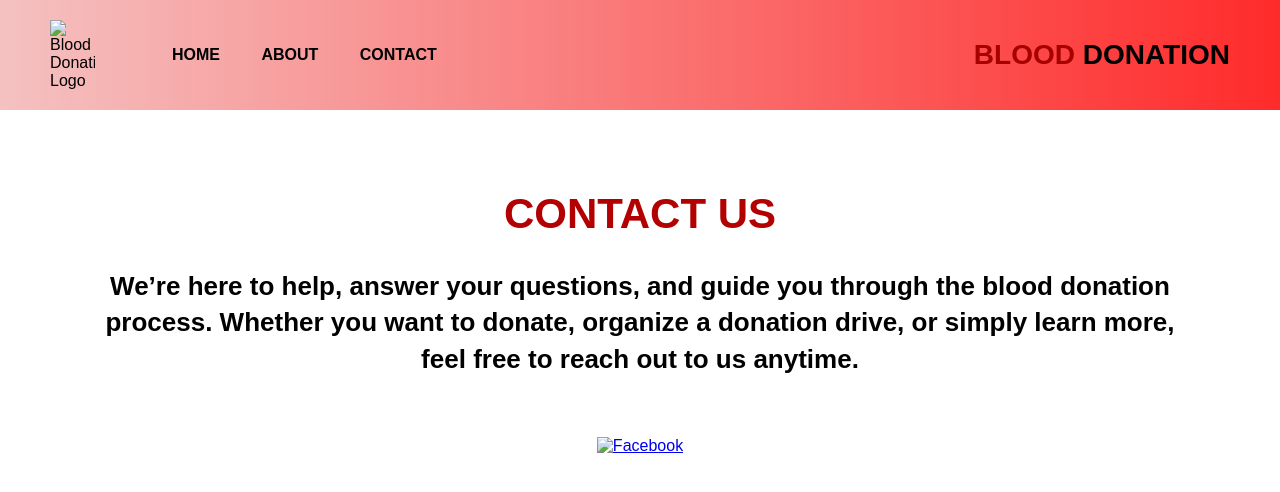
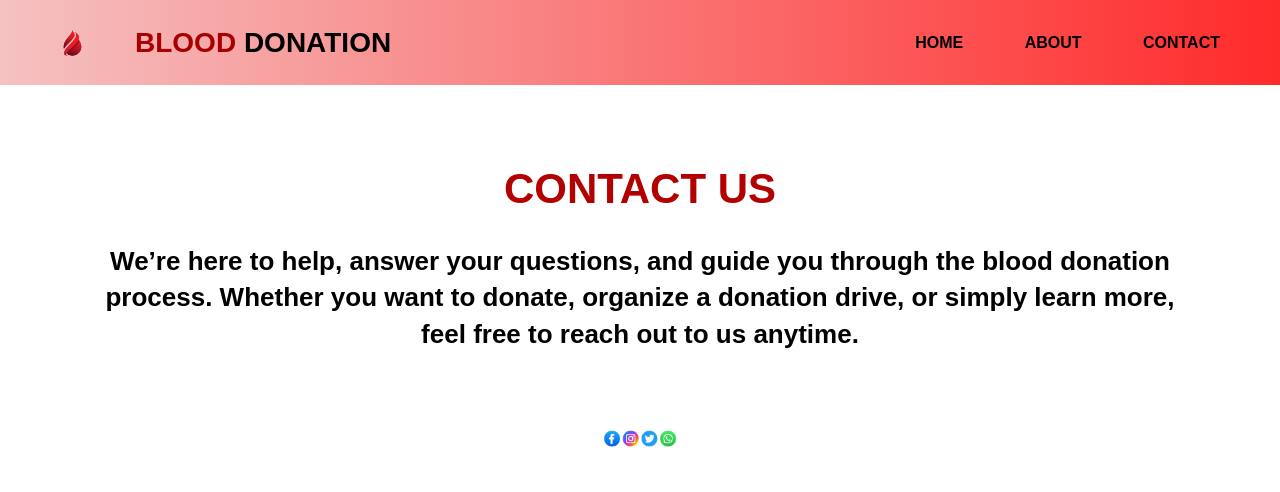
Before and after one commit to Figriatou-Salihou/Blood-donation, a plain HTML site: page contact.html in a window 1280 px wide. Drawn offline with Linux system fonts and the light colour scheme.

Commit message:
navbar color changed with header color added imagesand an icon

```diff
--- a/contact.html
+++ b/contact.html
@@ -43,10 +43,11 @@
             margin-left: 37px;
             color: black;
             font-weight: bold;
+            padding: 10px;
         }
 
         nav a:hover {
-             color: #c40000;
+             color: white;
         }
 
         .brand {
@@ -121,17 +122,22 @@
 <header>
     <div class="nav-left">
         <!--  LOGO IMAGE -->
-        <img src="LOGO.png" alt="Blood Donation Logo">
 
-        <nav>
+        <img src="assets/images/logo.png" alt="Blood Donation Logo">
+        <div class="brand">BLOOD <span style="color:black;">DONATION</span></div>
+
+
+    </div>
+<div>
+    <nav>
             <!-- CONNECTED TO HOME PAGE -->
             <a href="index.html">HOME</a>
             <a href="#">ABOUT</a>
             <a href="contact.html">CONTACT</a>
         </nav>
-    </div>
 
-    <div class="brand">BLOOD <span style="color:black;">DONATION</span></div>
+</div>
+
 
 </header>
 
@@ -147,7 +153,7 @@
 
     <!-- SOCIAL MEDIA ICONS -->
     <div class="social-icons">
-        <a href="#"><img src="icons.png" alt="Facebook"></a>
+        <a href="#"><img src="assets/images/icons.png" alt="Facebook"></a>
 
     </div>
 </section>
```
Also changed, not shown: index.html (+4 -4 lines), assets/images/d03379c920a2a8ed44c481d93fbb064d.jpg (added), assets/images/icons.png (added), assets/téléchargement.png (added).
